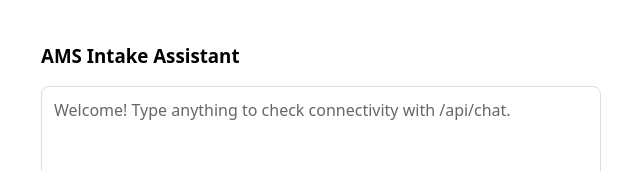
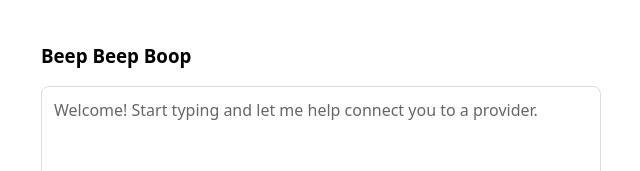
Before and after one commit to puglb2/azure-search-openai-AMS, a React (Vite) app: page / in a window 1280 px wide. Shown: the top 171 px of the page, without its empty margins (319-959 px from the left). Built offline with nearby package versions, Linux system fonts and the light colour scheme.

Commit message:
Update App.tsx

```diff
--- a/src/App.tsx
+++ b/src/App.tsx
@@ -30,16 +30,16 @@ export default function App() {
 
   return (
     <div style={{ fontFamily: 'system-ui, sans-serif', maxWidth: 560, margin: '0 auto', padding: 16 }}>
-      <h3>AMS Intake Assistant</h3>
+      <h3>Beep Beep Boop</h3>
       <div style={{ border: '1px solid #ddd', borderRadius: 8, padding: 12, height: 360, overflowY: 'auto', background: '#fff' }}>
         {messages.length === 0 ? (
           <div style={{ color: '#666' }}>
-            Welcome! Type anything to check connectivity with /api/chat.
+            Welcome! Start typing and let me help connect you to a provider.
           </div>
         ) : (
           messages.map((m, i) => (
             <div key={i} style={{ margin: '8px 0' }}>
-              <strong>{m.role === 'user' ? 'You' : 'Assistant'}:</strong> {m.content}
+              <strong>{m.role === 'user' ? 'You' : 'Bucket O Bolts'}:</strong> {m.content}
             </div>
           ))
         )}
```
